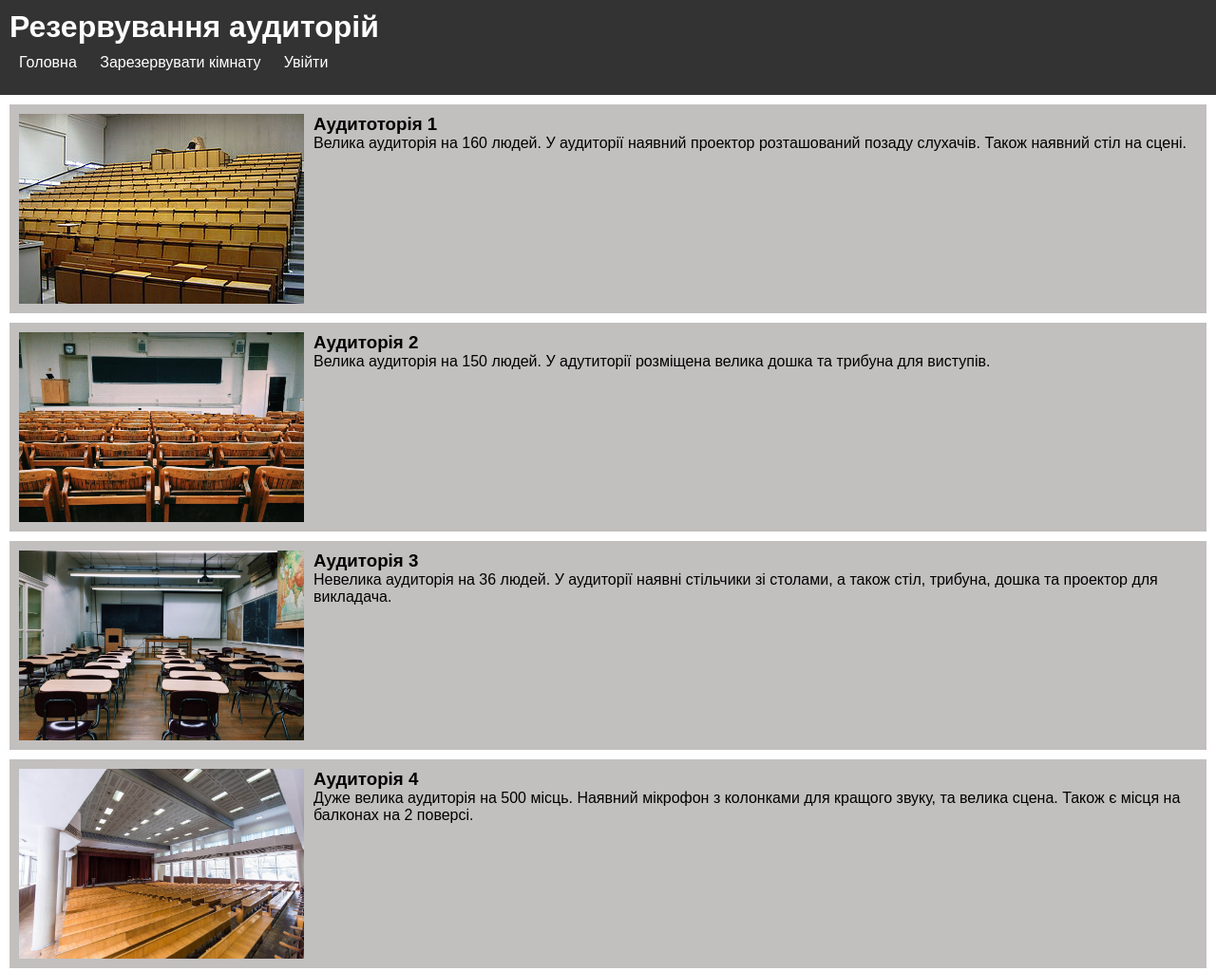
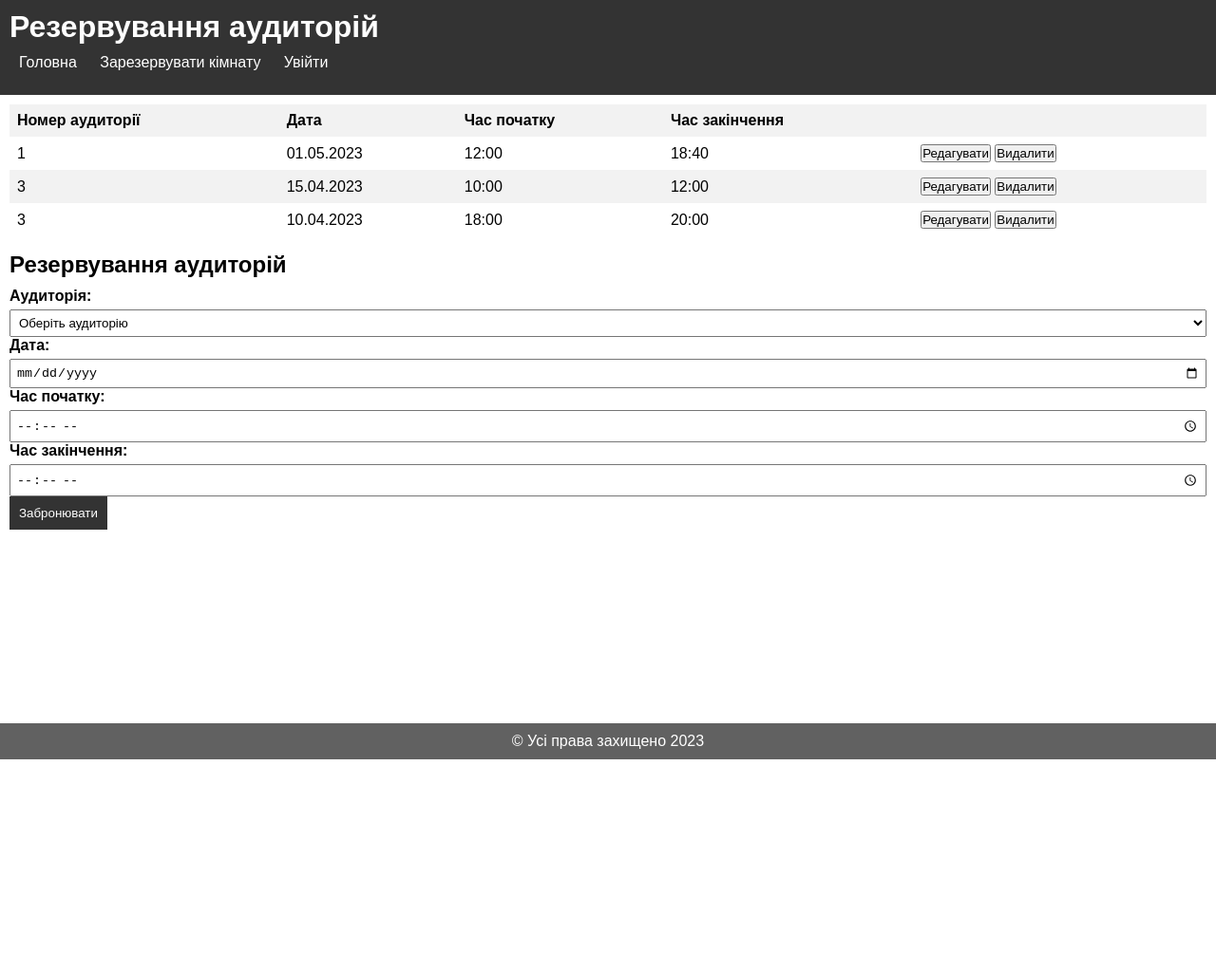
Before and after one commit to Pavlo-St/web_NULP, a plain HTML site: page test.html in a window 1280 px wide. Shown: the top 1023 px of the page at 95% size. After the commit the page ends 800 px from the top, so only its background shows below. Drawn offline with Linux system fonts and the light colour scheme.

Commit message:
v1+edit reserv

```diff
--- a/reserv.css
+++ b/reserv.css
@@ -165,6 +165,34 @@ footer {
 	}
 }
 
+table {
+	width: 100%;
+	border-collapse: collapse;
+	margin-bottom: 1rem;
+  }
+
+  th,
+  td {
+	padding: 0.5rem;
+	text-align: left;
+  }
+
+  th {
+	font-weight: bold;
+	background-color: #f2f2f2;
+  }
+
+  tr:nth-child(even) {
+	background-color: #f2f2f2;
+  }
+
+  @media (max-width: 768px) {
+	table {
+	  overflow-x: auto;
+	}
+  }
+
+
 /* Стилі для пристроїв з шириною екрану від 768px до 1023px */
 @media (min-width: 768px) and (max-width: 1023px) {
 	header {
--- a/style.css
+++ b/style.css
@@ -99,6 +99,34 @@ footer {
 	width: 100%;
   }
 
+  table {
+	width: 100%;
+	border-collapse: collapse;
+	margin-bottom: 1rem;
+  }
+
+  th,
+  td {
+	padding: 0.5rem;
+	text-align: left;
+  }
+
+  th {
+	font-weight: bold;
+	background-color: #f2f2f2;
+  }
+
+  tr:nth-child(even) {
+	background-color: #f2f2f2;
+  }
+
+  @media (max-width: 768px) {
+	table {
+	  overflow-x: auto;
+	}
+  }
+
+
 /* Адаптивні стилі */
 
 /* Стилі для пристроїв з шириною екрану менше 768px */
--- a/test.css
+++ b/test.css
@@ -9,8 +9,6 @@
 
 body {
 	font-family: Arial, sans-serif;
-	background-image: url(image7.jpg);
-	background-size: cover;
 }
 
 header {
@@ -92,15 +90,26 @@ button[type="submit"]:hover {
 }
 
 
+body {
+	display: flex;
+	flex-direction: column;
+	min-height: 100vh; /* Мінімальна висота вікна браузера */
+}
+
+
+form {
+  flex-grow: 1; /* Форма розтягується, щоб зайняти весь вільний простір */
+}
+
 footer {
-	padding: 10px;
-	background-color: #616161;
+    background-color: #616161;
 	color: #ffffff;
-	text-align: center;
-	bottom: 0;
-	width: 100%;
-  }
-
+    padding: 10px;
+    text-align: center;
+    position: fixed;
+    bottom: 0;
+    width: 100%;
+}
 /* Адаптивні стилі */
 
 /* Стилі для пристроїв з шириною екрану менше 768px */
@@ -156,6 +165,34 @@ footer {
 	}
 }
 
+table {
+	width: 100%;
+	border-collapse: collapse;
+	margin-bottom: 1rem;
+  }
+
+  th,
+  td {
+	padding: 0.5rem;
+	text-align: left;
+  }
+
+  th {
+	font-weight: bold;
+	background-color: #f2f2f2;
+  }
+
+  tr:nth-child(even) {
+	background-color: #f2f2f2;
+  }
+
+  @media (max-width: 768px) {
+	table {
+	  overflow-x: auto;
+	}
+  }
+
+
 /* Стилі для пристроїв з шириною екрану від 768px до 1023px */
 @media (min-width: 768px) and (max-width: 1023px) {
 	header {
--- a/test.html
+++ b/test.html
@@ -4,44 +4,7 @@
 	<title>Резервування аудиторій</title>
 	<meta charset="UTF-8">
 	<meta name="viewport" content="width=device-width, initial-scale=1.0">
-	<link rel="stylesheet" href="style.css">
-	<style>
-		.container {
-			display: flex;
-			flex-wrap: wrap;
-			justify-content: center
-		}
-
-		.list {
-			list-style-type: none;
-			padding: 0;
-		}
-
-		.list li {
-			flex: 0 0 50%;
-			padding: 10px;
-			display: flex;
-			background-color: #c2bfbf; /* Додайте бажаний колір фону */
-            margin-bottom: 10px; /* Додайте бажаний відступ між елементами */
-
-		}
-
-		.list li img {
-			width: 300px;
-			height: 200px;
-			object-fit: cover;
-		}
-
-		.list li .caption {
-			margin-left: 10px;
-			flex: 1;
-		}
-
-		.list li h3,
-		.list li p {
-			margin: 0;
-		}
-	</style>
+	<link rel="stylesheet" href="test.css">
 </head>
 <body>
 	<header>
@@ -55,56 +18,80 @@
 		</nav>
 	</header>
 	<main>
-		<div class="container">
-			<ul class="list">
-				<li>
-					<img src="image1.jpg" width="300" height="200">
-					<div class="caption">
-						<h3>Аудитоторія 1</h3>
-						<p>Велика аудиторія на 160 людей. У аудиторії наявний проектор розташований позаду слухачів. Також наявний стіл на сцені.</p>
-					</div>
-				</li>
-				<li>
-					<img src="image2.jpg" width="300" height="200">
-					<div class="caption">
-						<h3>Аудиторія 2</h3>
-						<p>Велика аудиторія на 150 людей. У адутиторії розміщена велика дошка та трибуна для виступів. </p>
-					</div>
-				</li>
-				<li>
-					<img src="image3.jpg" width="300" height="200">
-					<div class="caption">
-						<h3>Аудиторія 3</h3>
-						<p>Невелика аудиторія на 36 людей. У аудиторії наявні стільчики зі столами, а також стіл, трибуна, дошка та проектор для викладача.</p>
-					</div>
-				</li>
-				<li>
-					<img src="image4.jpg" width="300" height="200">
-					<div class="caption">
-						<h3>Аудиторія 4</h3>
-						<p>Дуже велика аудиторія на 500 місць. Наявний мікрофон з колонками для кращого звуку, та велика сцена. Також є місця на балконах на 2 поверсі.</p>
-					</div>
-				</li>
-				<li>
-					<img src="image5.jpg" width="300" height="200">
-					<div class="caption">
-						<h3>Аудиторія 5</h3>
-						<p>Середня аудиторія для 60 людей. Наявний прямокутний стіл та відкрита зона у кімнаті. </p>
-					</div>
-				</li>
-				<li>
-					<img src="image6.jpg" width="300" height="200">
-					<div class="caption">
-						<h3>Аудиторія 6 </h3>
-						<p>Невелика аудиторія на 40 людей. Наявна дошка, карта світу, проектор.</p>
-						</div>
-				</li>
-			</ul>
-		</div>
+
+<table>
+	<thead>
+		<tr>
+			<th>Номер аудиторії</th>
+			<th>Дата</th>
+			<th>Час початку</th>
+			<th>Час закінчення</th>
+
+			<th></th>
+		</tr>
+	</thead>
+	<tbody>
+		<tr>
+			<td>1</td>
+			<td>01.05.2023</td>
+			<td>12:00</td>
+			<td>18:40</td>
+
+			<td>
+				<button>Редагувати</button>
+				<button>Видалити</button>
+			</td>
+		</tr>
+		<tr>
+			<td>3</td>
+			<td>15.04.2023</td>
+			<td>10:00</td>
+			<td>12:00</td>
+
+			<td>
+				<button>Редагувати</button>
+				<button>Видалити</button>
+			</td>
+		</tr>
+
+		<tr>
+			<td>3</td>
+			<td>10.04.2023</td>
+			<td>18:00</td>
+			<td>20:00</td>
+
+			<td>
+				<button>Редагувати</button>
+				<button>Видалити</button>
+			</td>
+		</tr>
+</tbody>
+</table>
+		<section>
+			<h2>Резервування аудиторій</h2>
+			<form action="#" method="post">
+				<label for="room">Аудиторія:</label>
+				<select id="room" name="room" required>
+					<option value="">Оберіть аудиторію</option>
+					<option value="1">Аудиторія 1</option>
+					<option value="2">Аудиторія 2</option>
+					<option value="3">Аудиторія 3</option>
+					<option value="4">Аудиторія 4</option>
+					<option value="4">Аудиторія 5</option>
+					<option value="4">Аудиторія 6</option>
+				</select>
+				<label for="date">Дата:</label>
+				<input type="date" id="date" name="date" required>
+				<label for="start_time">Час початку:</label>
+				<input type="time" id="start_time" name="start_time" required>
+				<label for="end_time">Час закінчення:</label>
+				<input type="time" id="end_time" name="end_time" required>
+				<button type="submit">Забронювати</button>
+			</form>
+		</section>
 	</main>
-				<footer>
-					<p>© Усі права захищено 2023 </p>
-				</footer>
-
-			</body>
-				</html>
+	<footer>
+		<p>&copy; Усі права захищено 2023 </p>
+	</footer>
+</body>
+</html>
```
Also changed, not shown: reserv.html (+49 -1 lines).
